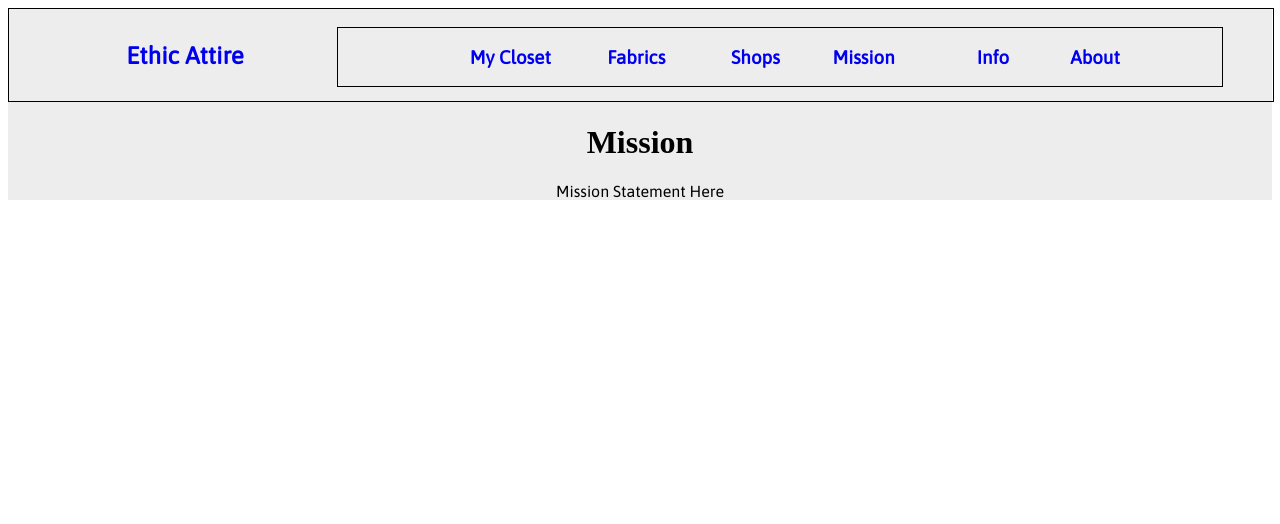
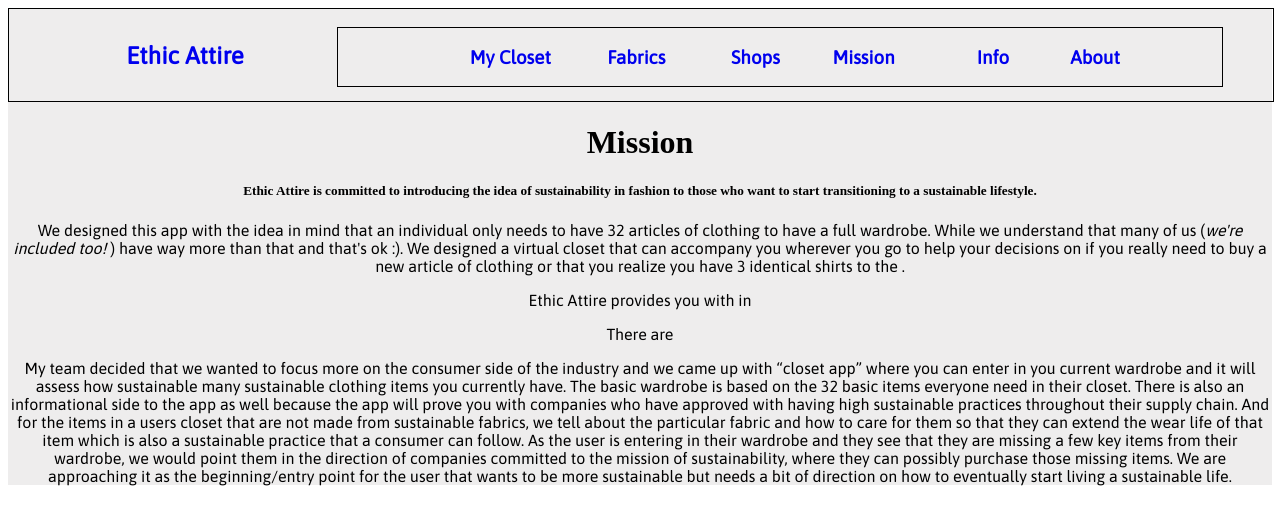
Before and after one commit to gsanchez13/ethicattire_hackathon, a React (Create React App) app in the folder client/: page /mission in a window 1280 px wide. Shown: the top 524 px of the page. Built offline with nearby package versions, Linux system fonts and the light colour scheme.

Commit message:
added content to the Mission

```diff
--- a/client/src/Components/Mission.jsx
+++ b/client/src/Components/Mission.jsx
@@ -1,13 +1,32 @@
 import React from "react";
 
+
+
 const Mission = () => {
-    return(
+    return (
         <div>
+            <h1> Mission </h1>
+            <h5>Ethic Attire is committed to introducing the idea of sustainability in fashion to those who want to start transitioning to a sustainable lifestyle. </h5>
+            <p>We designed this app with the idea in mind that an individual only needs to have 32 articles of clothing to have a full wardrobe. While we understand that many of us (<em>we're included too!</em> )
+            have way more than that and that's ok :). We designed a virtual closet that can accompany you wherever you go to help your decisions on if you really need to buy a new article of clothing or that you realize you have 3 identical shirts to the .</p>
 
-            <h1> Mission </h1>
-            <p>Mission Statement Here</p>
+            <p>Ethic Attire provides you with in</p>
+
+            <p>There are </p>
+
+            <p>My team decided that we wanted to focus more on the consumer side of the industry and we came up with “closet app”
+                where you can enter in you current wardrobe and it will assess how sustainable many sustainable clothing items you currently have.
+                The basic wardrobe is based on the 32 basic items everyone need in their closet. There is also an informational side to the app as
+                well because the app will prove you with companies who have approved with having high sustainable practices throughout their supply chain.
+                And for the items in a users closet that are not made from sustainable fabrics, we tell about the particular fabric and how to care for them
+                so that they can extend the wear life of that item which is also a sustainable practice that a consumer can follow.
+
+As the user is entering in their wardrobe and they see that they are missing a few key items from their wardrobe, we would point them in the direction of
+companies committed to the mission of sustainability, where they can possibly purchase those missing items.
+
+We are approaching it as the beginning/entry point for the user that wants to be more sustainable but needs a bit of direction on how to
+eventually start living a sustainable life.</p>
         </div>
     );
 }
-
 export default Mission;
```
